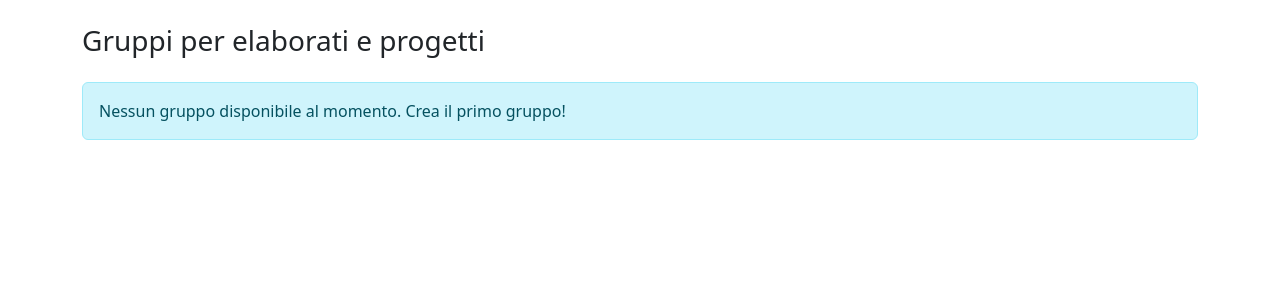
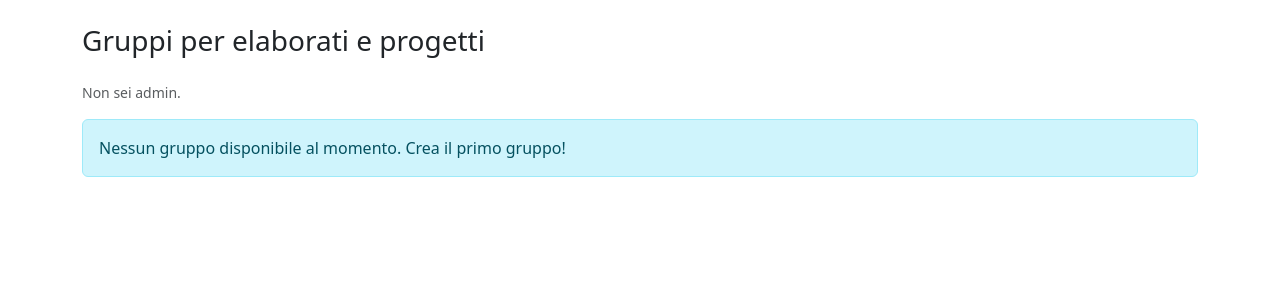
Before and after one commit to valentina-rg/campus-project-groups, a PHP site: page / in a window 1280 px wide. Shown: the part 56-356 px from the top of the page. Run offline with PHP 8.4, Linux system fonts and the light colour scheme; data that the repository does not hold is empty; a stand-in replaces the project's code that opens the database connection.

Commit message:
aggiunta utente admin e controllo con console.log

```diff
--- a/includes/auth.php
+++ b/includes/auth.php
@@ -21,3 +21,19 @@ function current_user_id(): ?int
 {
     return is_logged_in() ? (int)$_SESSION['user_id'] : null;
 }
+
+function is_admin(): bool
+{
+    return isset($_SESSION['is_admin']) && (int)$_SESSION['is_admin'] === 1;
+}
+
+function require_admin(): void
+{
+    require_login();
+
+    if (!is_admin()) {
+        http_response_code(403);
+        echo "Accesso negato: area riservata agli admin.";
+        exit;
+    }
+}
--- a/index.php
+++ b/index.php
@@ -1,6 +1,13 @@
 <?php
 session_start();
 require_once __DIR__ . '/includes/db.php';
+require_once __DIR__ . '/includes/auth.php';
+
+if (is_admin()) {
+    $adminMessage = 'Sei admin.';
+} else {
+    $adminMessage = 'Non sei admin.';
+}
 
 $sql = "SELECT
             pg.id,
@@ -19,6 +26,16 @@ $sql = "SELECT
 $stmt = $pdo->query($sql);
 $groups = $stmt->fetchAll();
 ?>
+<!DOCTYPE html>
+<html lang="it">
+<head>
+    <meta charset="UTF-8">
+    <title>ProjectGroups - Gruppi per Elaborati</title>
+    <meta name="viewport" content="width=device-width, initial-scale=1">
+    <link href="https://cdn.jsdelivr.net/npm/bootstrap@5.3.3/dist/css/bootstrap.min.css" rel="stylesheet">
+    <link href="assets/css/style.css" rel="stylesheet">
+</head>
+<body>
 <!DOCTYPE html>
 <html lang="it">
 <head>
@@ -60,6 +77,7 @@ $groups = $stmt->fetchAll();
 
 <main class="container my-4">
     <h1 class="mb-4 h3">Gruppi per elaborati e progetti</h1>
+        <p class="text-muted small"><?= htmlspecialchars($adminMessage) ?></p>
 
     <?php if (empty($groups)): ?>
         <div class="alert alert-info">
```
Also changed, not shown: login.php (+16 -15 lines).
